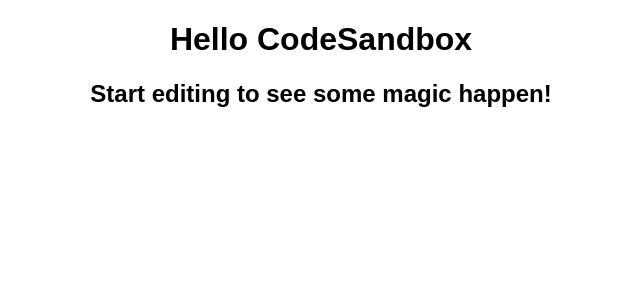
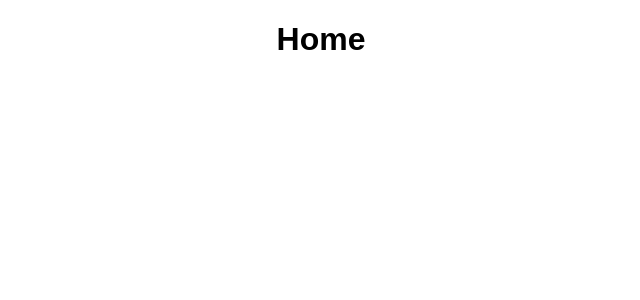
Before and after one commit to ankurvadhwani/dynamicRout, a React (Create React App) app: page / in a window 1280 px wide. Shown: the top 300 px of the page, without its empty margins (319-959 px from the left). Built offline with nearby package versions, Linux system fonts and the light colour scheme.

Commit message:
minor changes

```diff
--- a/src/App.js
+++ b/src/App.js
@@ -1,12 +1,18 @@
 import React from "react";
 import "./styles.css";
-import { Route } from "react-router-dom";
+import Product from "./Product";
+import { Route, Switch } from "react-router-dom";
 
+function Home() {
+  return <h1>Home</h1>;
+}
 export default function App() {
   return (
     <div className="App">
-      <h1>Hello CodeSandbox</h1>
-      <h2>Start editing to see some magic happen!</h2>
+      <Switch>
+        <Route path="/" exact component={Home}></Route>
+        <Route path="/product:id" component={Product}></Route>
+      </Switch>
     </div>
   );
 }
```
Also changed, not shown: src/Product.js (added).
